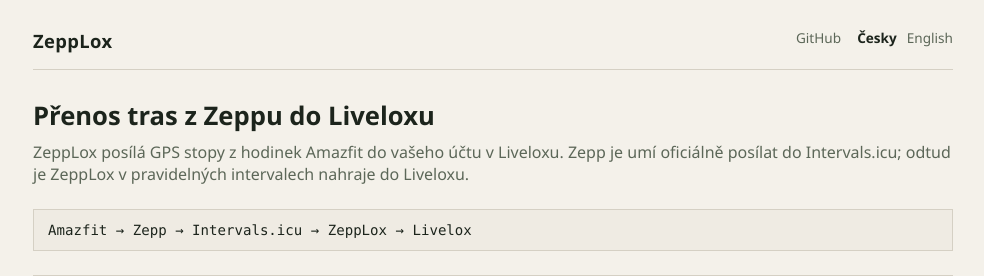
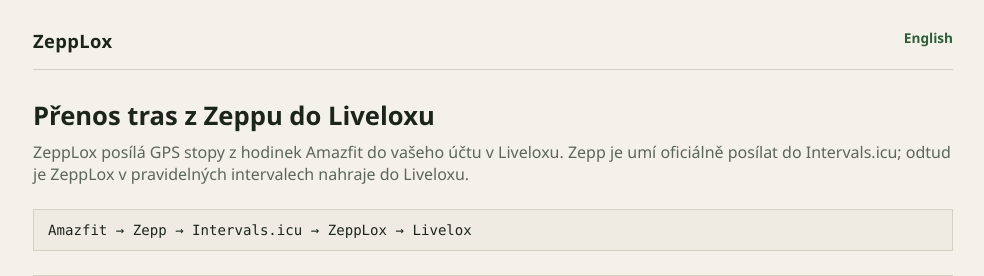
Before and after one commit to pjanecekATlangmaster/zepplox, a FastAPI app: page / in a window 1280 px wide. Shown: the top 276 px of the page, without its empty margins (147-1131 px from the left). Run offline with FastAPI, Linux system fonts and the light colour scheme; parts of the project's set-up code (start-up, migrations or seed data) failed here and were passed over.

Commit message:
Show only the other language in the header and keep GitHub in the footer.
Add CHANGELOG.md and link it from the README.

Co-authored-by: Cursor <cursoragent@cursor.com>

```diff
--- a/app/static/style.css
+++ b/app/static/style.css
@@ -28,17 +28,12 @@ a.brand { color: inherit; text-decoration: none; }
 header strong { font-size: 1.15rem; letter-spacing: 0.02em; }
 .header-right {
   display: flex;
-  align-items: baseline;
-  gap: 16px;
-  flex-wrap: wrap;
+  align-items: center;
   justify-content: flex-end;
 }
-.header-right > span { color: var(--muted); font-size: 0.9rem; }
-.header-right a.github { color: var(--muted); text-decoration: none; font-size: 0.85rem; }
-.header-right a.github:hover { color: var(--ink); }
-.lang { display: flex; gap: 10px; font-size: 0.85rem; }
-.lang a { color: var(--muted); text-decoration: none; }
-.lang a[aria-current="true"] { color: var(--ink); font-weight: 650; }
+.lang { font-size: 0.85rem; }
+.lang a { color: var(--accent); text-decoration: none; font-weight: 650; }
+.lang a:hover { text-decoration: underline; }
 main { padding: 28px 0 64px; }
 h1 { font-size: 1.6rem; font-weight: 650; margin: 0 0 8px; }
 h2 { font-size: 1.08rem; font-weight: 650; margin: 0 0 10px; }
--- a/app/templates/base.html
+++ b/app/templates/base.html
@@ -10,10 +10,12 @@
   <header>
     <a class="brand" href="/{% if lang == 'en' %}?lang=en{% endif %}"><strong>{{ app_name }}</strong></a>
     <div class="header-right">
-      <a class="github" href="{{ github_url }}" rel="noopener" target="_blank">{{ t.github }}</a>
       <nav class="lang" aria-label="{{ t.lang_label }}">
-        <a href="{{ request.url.path }}?lang=cs"{% if lang == "cs" %} aria-current="true"{% endif %}>{{ t.lang_cs }}</a>
-        <a href="{{ request.url.path }}?lang=en"{% if lang == "en" %} aria-current="true"{% endif %}>{{ t.lang_en }}</a>
+        {% if lang == "cs" %}
+          <a href="{{ request.url.path }}?lang=en">{{ t.lang_en }}</a>
+        {% else %}
+          <a href="{{ request.url.path }}?lang=cs">{{ t.lang_cs }}</a>
+        {% endif %}
       </nav>
     </div>
   </header>
```
Also changed, not shown: CHANGELOG.md (added), README.md.
